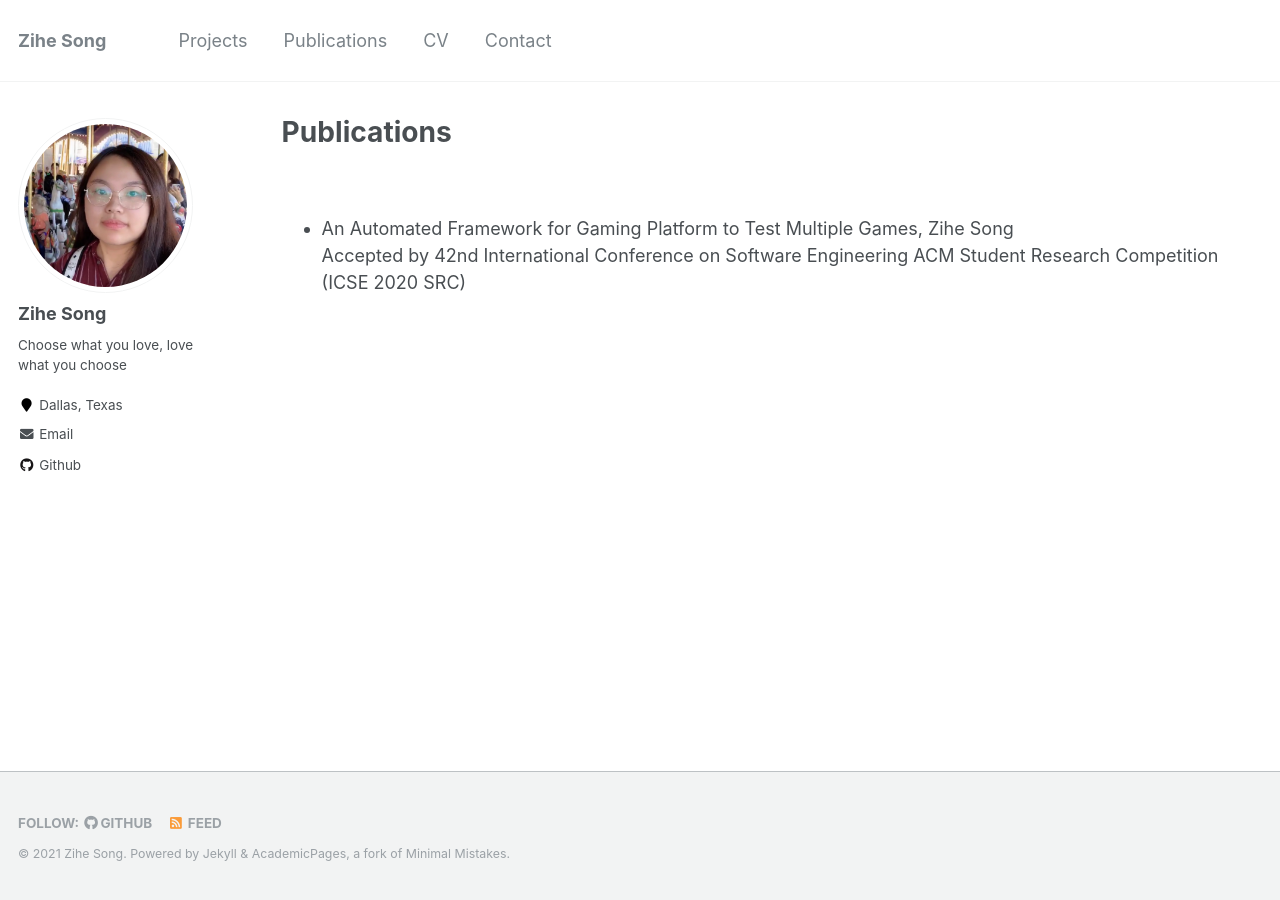
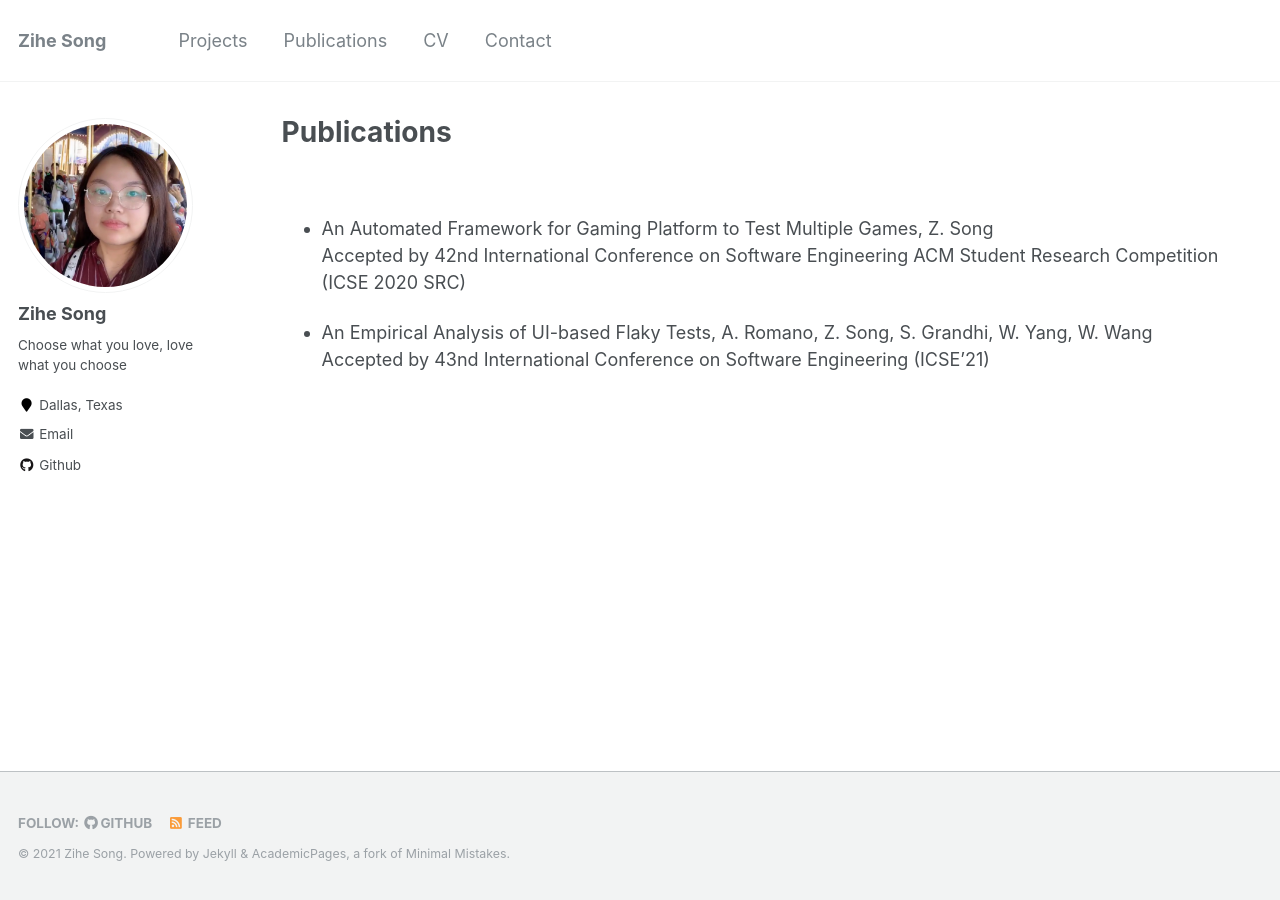
Before and after one commit to zihesong/zihesong.github.io, a Jekyll site: the page built from _pages/cv.md, in a window 1280 px wide. Built offline with Jekyll 4.4.1, drawn with Linux system fonts in a browser that asks for light colours.

Commit message:
Update cv.md

```diff
--- a/_pages/cv.md
+++ b/_pages/cv.md
@@ -10,5 +10,8 @@ redirect_from:
 <br>
 {% include base_path %}
 
-* An Automated Framework for Gaming Platform to Test Multiple Games, Zihe Song <br>
+* An Automated Framework for Gaming Platform to Test Multiple Games, Z. Song <br>
 Accepted by 42nd International Conference on Software Engineering ACM Student Research Competition (ICSE 2020 SRC)
+
+* An Empirical Analysis of UI-based Flaky Tests, A. Romano, Z. Song, S. Grandhi, W. Yang, W. Wang <br>
+Accepted by 43nd International Conference on Software Engineering (ICSE’21)
```
